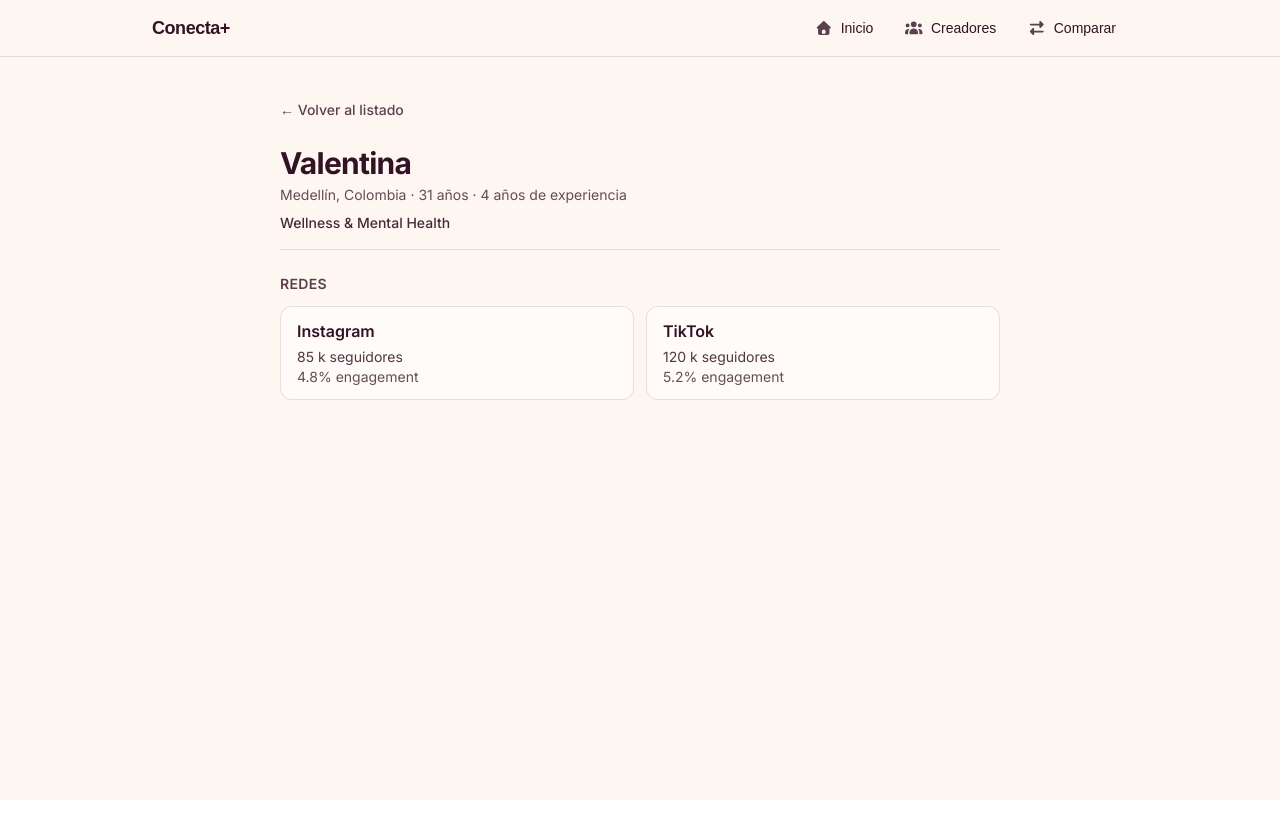
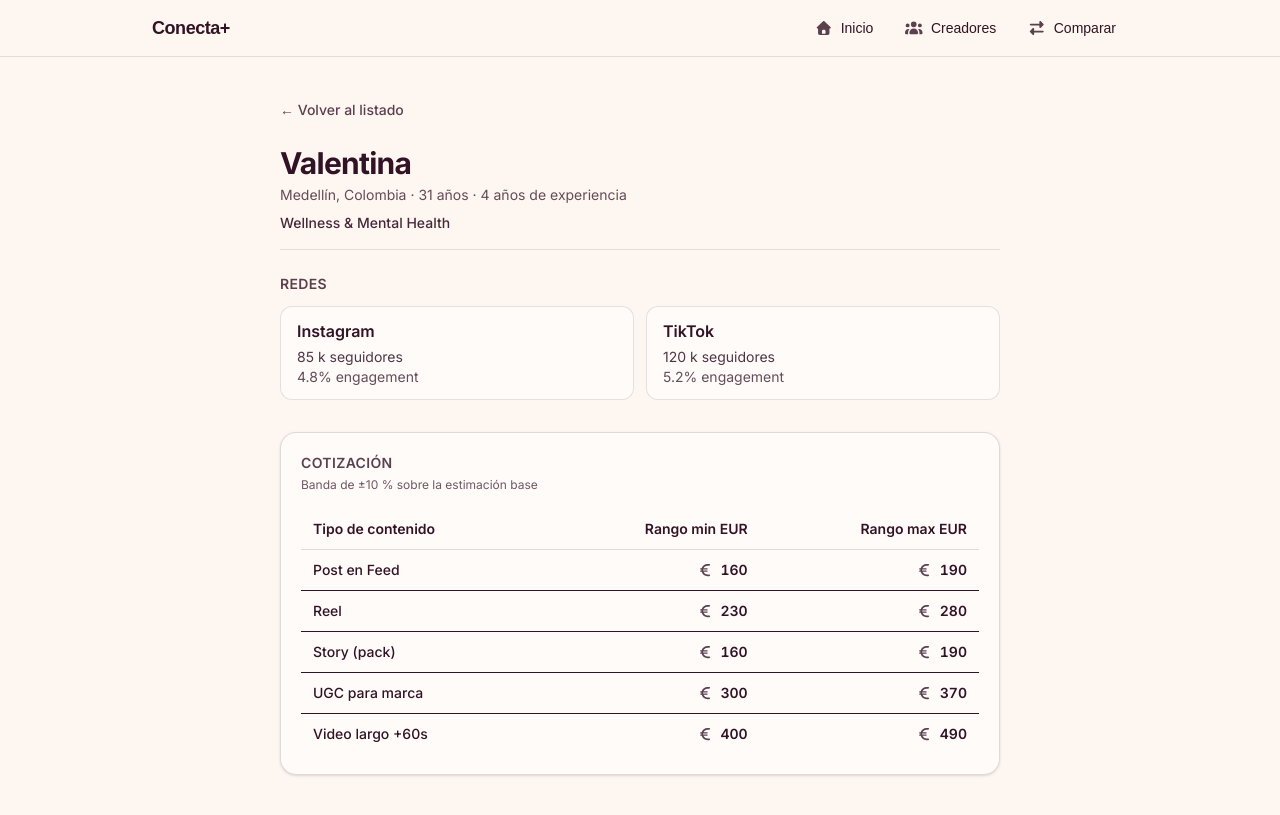
Before and after one commit to daniellanao/conecta-cotiza, a Next.js app: page /creadores/1 in a window 1280 px wide. Built offline with nearby package versions, Linux system fonts and the light colour scheme.

Commit message:
Detalle de cada creador

```diff
--- a/app/creadores/[id]/page.tsx
+++ b/app/creadores/[id]/page.tsx
@@ -1,3 +1,4 @@
+import { CreatorContentPrices } from "@/components/creators/creator_content_prices";
 import { CreatorDetail } from "@/components/creators/creator_detail";
 import { storage } from "@/data/storage";
 import type { Metadata } from "next";
@@ -38,6 +39,7 @@ export default async function CreadorDetailPage({ params }: Props) {
         </Link>
       </div>
       <CreatorDetail creator={creator} />
+      <CreatorContentPrices creator={creator} />
     </>
   );
 }
--- a/components/creators-on-platform.tsx
+++ b/components/creators-on-platform.tsx
@@ -1,13 +1,14 @@
 "use client";
 
 import { FontAwesomeIcon } from "@fortawesome/react-fontawesome";
-import { faUsers } from "@fortawesome/free-solid-svg-icons";
+import { faArrowRight, faUsers } from "@fortawesome/free-solid-svg-icons";
 import {
   CREATOR_PLATFORM_IDS,
   type Creator,
   type CreatorPlatformId,
 } from "@/models/creator";
 import { PlatformIcon } from "@/components/creators/platform_icon";
+import Link from "next/link";
 
 const PLATFORM_LABELS: Record<CreatorPlatformId, string> = {
   instagram: "Instagram",
@@ -49,16 +50,33 @@ export function CreatorsOnPlatform({ creators }: CreatorsOnPlatformProps) {
         id="creators-on-platform-heading"
         className="mb-3 flex items-center justify-center gap-2 text-center text-base font-semibold tracking-tight opacity-90 sm:mb-4 sm:text-lg"
       >
+        <FontAwesomeIcon icon={faUsers} className="size-5 shrink-0" aria-hidden />
+        Creadores de Conecta+
       </h2>
       <ul className="flex flex-col gap-4">
         {creators.map((creator) => (
           <li key={creator.id}>
             <article className="rounded-2xl border border-[#321326]/15 bg-white/60 px-4 py-4 shadow-sm backdrop-blur-sm sm:px-5">
-              <header className="flex flex-col gap-1 sm:flex-row sm:flex-wrap sm:items-baseline sm:justify-between sm:gap-2">
-                <h3 className="text-lg font-semibold sm:text-xl">{creator.name}</h3>
-                <p className="text-xs opacity-75 sm:text-sm">
-                  {creator.city}, {creator.country} · {creator.age} años
-                </p>
+              <header className="flex flex-col gap-3 sm:flex-row sm:flex-wrap sm:items-start sm:justify-between sm:gap-2">
+                <div className="min-w-0 flex-1">
+                  <h3 className="text-lg font-semibold sm:text-xl">
+                    {creator.name}
+                  </h3>
+                  <p className="mt-1 text-xs opacity-75 sm:text-sm">
+                    {creator.city}, {creator.country} · {creator.age} años
+                  </p>
+                </div>
+                <Link
+                  href={`/creadores/${encodeURIComponent(creator.id)}`}
+                  className="inline-flex shrink-0 items-center justify-center gap-2 rounded-xl bg-[#321326] px-4 py-2.5 text-sm font-medium text-[#fef6f0] transition-opacity hover:opacity-90"
+                >
+                  Ver detalle
+                  <FontAwesomeIcon
+                    icon={faArrowRight}
+                    className="size-3.5"
+                    aria-hidden
+                  />
+                </Link>
               </header>
               <p className="mt-1 text-sm opacity-85">{creator.niche}</p>
               <p className="mt-0.5 text-xs opacity-70">
--- /dev/null
+++ b/components/creators/creator_content_prices.tsx
@@ -0,0 +1,108 @@
+import { FontAwesomeIcon } from "@fortawesome/react-fontawesome";
+import { faEuroSign } from "@fortawesome/free-solid-svg-icons";
+import { contentsSeed } from "@/data/contents.seed";
+import type { Creator } from "@/models/creator";
+import { calculatePriceForCreator } from "@/services/calculate_price.service";
+
+function format_amount_es(amount: number): string {
+  return new Intl.NumberFormat("es-419", {
+    minimumFractionDigits: 0,
+    maximumFractionDigits: 0,
+  }).format(amount);
+}
+
+/** Techo al siguiente múltiplo de 10 (alineado con `calculate_price.service`). */
+function round_up_to_ten(value: number): number {
+  return Math.ceil(value / 10) * 10;
+}
+
+/** Rango ±10 % sobre el precio base, cada extremo con techo a múltiplo de 10. */
+function price_range(center: number): { low: number; high: number } {
+  const low = round_up_to_ten(center * 0.9);
+  const high = round_up_to_ten(center * 1.1);
+  return low <= high ? { low, high } : { low: high, high: low };
+}
+
+function EurCell({ amount }: { amount: number }) {
+  return (
+    <span className="flex w-full justify-end items-center gap-1.5 tabular-nums font-semibold">
+      <FontAwesomeIcon
+        icon={faEuroSign}
+        className="size-3.5 shrink-0 opacity-80"
+        aria-hidden
+      />
+      {format_amount_es(amount)}
+    </span>
+  );
+}
+
+interface CreatorContentPricesProps {
+  creator: Creator;
+}
+
+export function CreatorContentPrices({ creator }: CreatorContentPricesProps) {
+  return (
+    <section
+      className="mt-8 rounded-2xl border border-[#321326]/15 bg-white/60 p-4 shadow-sm sm:p-5"
+      aria-labelledby="creator-prices-heading"
+    >
+      <h2
+        id="creator-prices-heading"
+        className="mb-1 text-sm font-semibold uppercase tracking-wide opacity-80"
+      >
+        Cotización
+      </h2>
+      <p className="mb-4 text-xs opacity-70">
+        Banda de ±10 % sobre la estimación base
+      </p>
+      <div className="overflow-x-auto">
+        <table className="w-full min-w-[280px] border-collapse text-left text-xs sm:text-sm">
+          <thead>
+            <tr className="border-b border-[#321326]/15 bg-[#321326]/06">
+              <th
+                scope="col"
+                className="px-2 py-2 font-semibold sm:px-3 sm:py-2.5"
+              >
+                Tipo de contenido
+              </th>
+              <th
+                scope="col"
+                className="whitespace-nowrap px-2 py-2 text-right font-semibold sm:px-3 sm:py-2.5"
+              >
+                Rango min EUR
+              </th>
+              <th
+                scope="col"
+                className="whitespace-nowrap px-2 py-2 text-right font-semibold sm:px-3 sm:py-2.5"
+              >
+                Rango max EUR
+              </th>
+            </tr>
+          </thead>
+          <tbody>
+            {contentsSeed.map((content) => {
+              const center = calculatePriceForCreator(creator, content.id);
+              const { low, high } = price_range(center);
+              return (
+                <tr
+                  key={content.id}
+                  className="border-b border-[#321326]/08 last:border-0 hover:bg-[#fef6f0]/80"
+                >
+                  <td className="px-2 py-2 font-medium sm:px-3 sm:py-2.5">
+                    {content.name}
+                  </td>
+                  <td className="px-2 py-2 text-right sm:px-3 sm:py-2.5">
+                    <EurCell amount={low} />
+                  </td>
+                  <td className="px-2 py-2 text-right sm:px-3 sm:py-2.5">
+                    <EurCell amount={high} />
+                  </td>
+                </tr>
+              );
+            })}
+          </tbody>
+        </table>
+      </div>
+    </section>
+  );
+}
--- /dev/null
+++ b/services/calculate_price.service.ts
@@ -0,0 +1,104 @@
+import { contentsSeed } from "@/data/contents.seed";
+import { countriesSeed } from "@/data/countries.seed";
+import { experienceYearsSeed } from "@/data/experience-years.seed";
+import { nichesSeed } from "@/data/niches.seed";
+import type { Creator, CreatorPlatforms } from "@/models/creator";
+import {
+  CREATOR_PLATFORM_IDS,
+  type CreatorPlatformId,
+} from "@/models/creator";
+import { PLATFORMS } from "@/models/platform";
+
+export type CalculatePriceParams = {
+  /** `id` del tipo de contenido en `contentsSeed` (p. ej. `feed_post`). */
+  contentTypeId: string;
+  countryName: string;
+  yearsExperience: number;
+  nicheName: string;
+  platforms: CreatorPlatforms;
+};
+
+function content_type_base(content_type_id: string): number {
+  return contentsSeed.find((c) => c.id === content_type_id)?.base ?? 0;
+}
+
+function country_multiplier(country_name: string): number {
+  return countriesSeed.find((c) => c.name === country_name)?.multiplier ?? 1;
+}
+
+function experience_year_multiplier(years: number): number {
+  const clamped_years = Math.max(0, Math.min(10, Math.floor(years)));
+  return (
+    experienceYearsSeed.find((e) => e.years === clamped_years)?.multiplier ??
+    1
+  );
+}
+
+function niche_multiplier(niche_name: string): number {
+  return nichesSeed.find((n) => n.name === niche_name)?.multiplier ?? 1;
+}
+
+function platform_catalog_multiplier(platform_id: CreatorPlatformId): number {
+  return PLATFORMS.find((p) => p.id === platform_id)?.multiplier ?? 0;
+}
+
+/**
+ * Factor por red: seguidores × (tasa de engagement como fracción 0–1) × multiplier de plataforma.
+ * `engagement_rate_percent` en datos es porcentaje (p. ej. 4.8 → 0.048).
+ */
+function platform_factor(
+  followers: number,
+  engagement_rate_percent: number,
+  platform_id: CreatorPlatformId,
+): number {
+  const engagement_rate_fraction = engagement_rate_percent / 100;
+  const platform_multiplier = platform_catalog_multiplier(platform_id);
+  return followers * engagement_rate_fraction * platform_multiplier;
+}
+
+/**
+ * Precio estimado para un tipo de contenido:
+ *
+ * `base` × `country` × `experience` × `niche` × ∏\_red (seguidores × (engagement/100) × multiplier\_plataforma)
+ *
+ * Si no hay redes en `platforms`, el producto de redes vale **1** (solo aplican país, experiencia y nicho).
+ *
+ * Resultado: **techo al siguiente múltiplo de 10** (`Math.ceil(total / 10) * 10`).
+ */
+export function calculatePrice(params: CalculatePriceParams): number {
+  const content_base = content_type_base(params.contentTypeId);
+  const country_mult = country_multiplier(params.countryName);
+  const experience_mult = experience_year_multiplier(params.yearsExperience);
+  const niche_mult = niche_multiplier(params.nicheName);
+
+  let platform_product = 1;
+  for (const platform_id of CREATOR_PLATFORM_IDS) {
+    const platform_stats = params.platforms[platform_id];
+    if (!platform_stats) continue;
+    const platform_factor_value = platform_factor(
+      platform_stats.followers,
+      platform_stats.engagementRate,
+      platform_id,
+    );
+    platform_product *= platform_factor_value;
+  }
+
+  const raw_total =
+    content_base * country_mult * experience_mult * niche_mult * platform_product;
+  const rounded_up_to_next_ten = Math.ceil(raw_total / 10) * 10;
+  return rounded_up_to_next_ten;
+}
+
+/** Atajo usando un `Creator` completo. */
+export function calculatePriceForCreator(
+  creator: Creator,
+  contentTypeId: string,
+): number {
+  return calculatePrice({
+    contentTypeId,
+    countryName: creator.country,
+    yearsExperience: creator.yearsExperience,
+    nicheName: creator.niche,
+    platforms: creator.platforms,
+  });
+}
```
